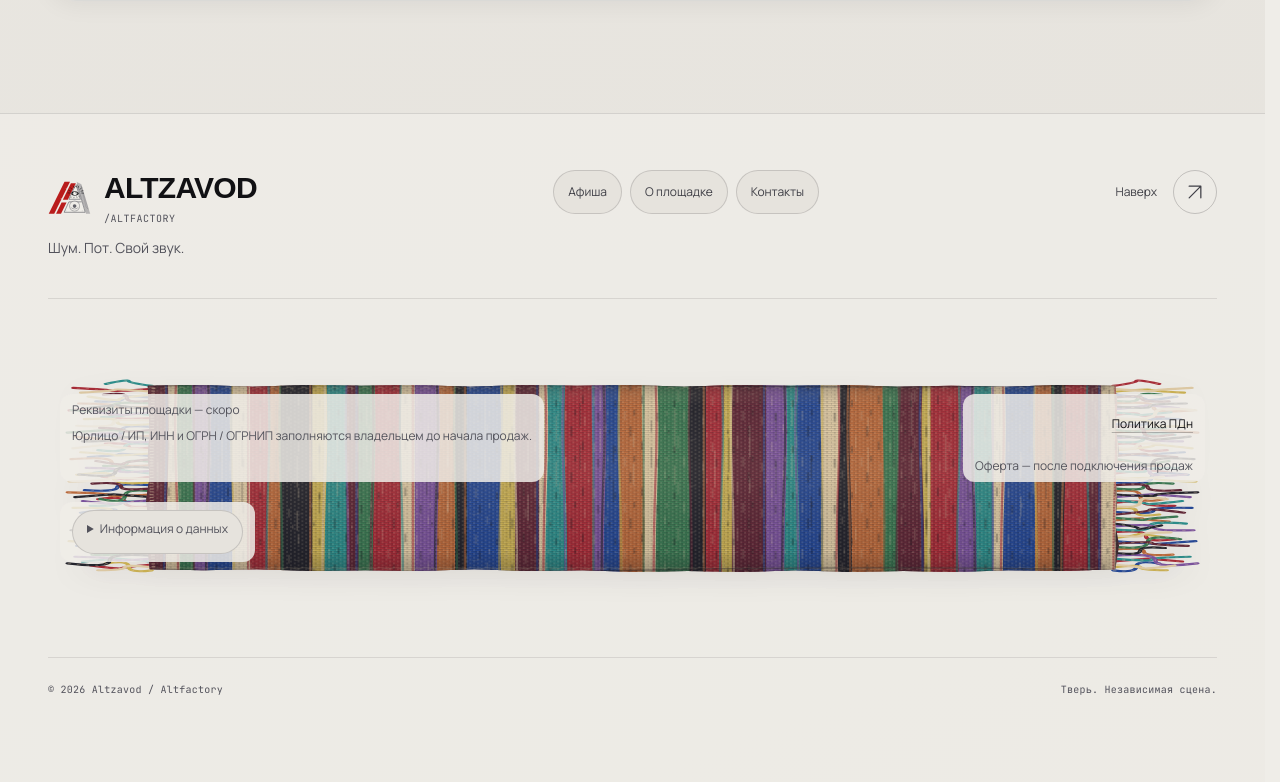
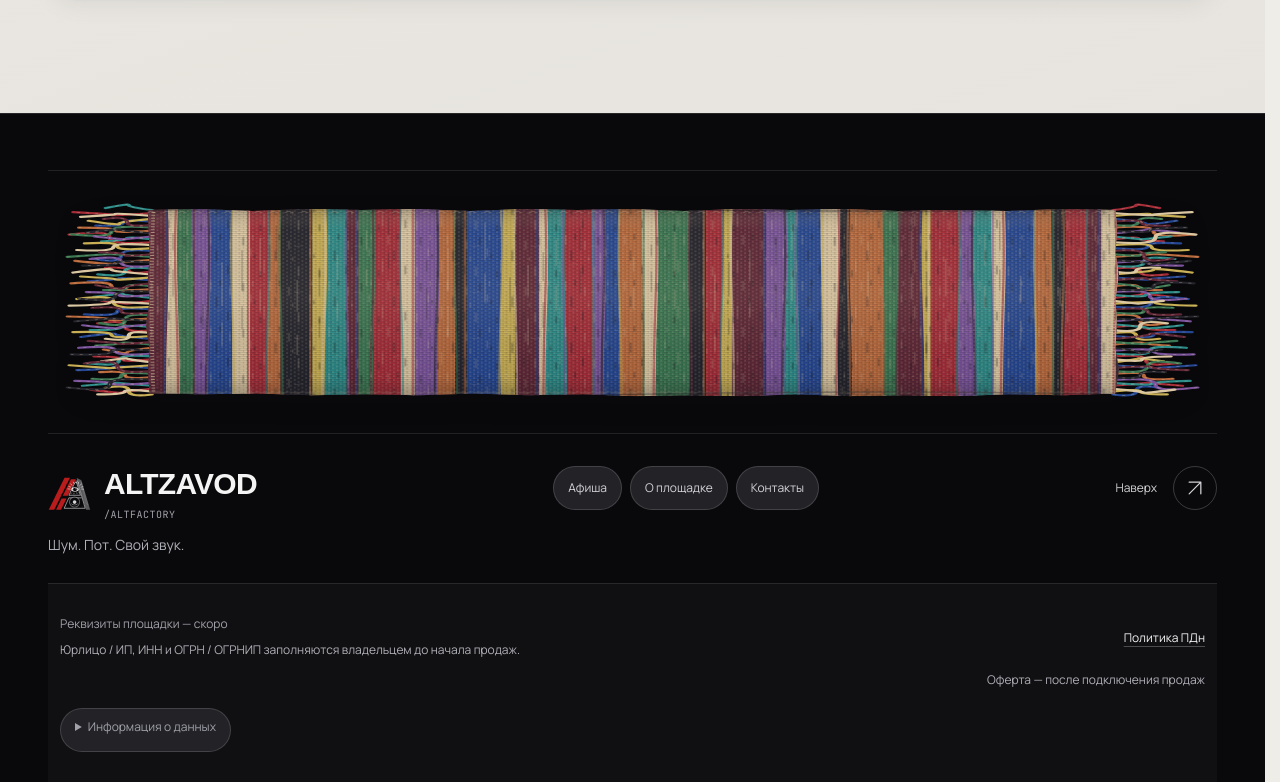
Before and after one commit to wisperff/ALTVLADOS, a Next.js app: page / in a window 1280 px wide. Shown: the part 3138-3920 px from the top of the page. Built offline with nearby package versions, Linux system fonts and the light colour scheme; a web font is replaced by a local one.

Commit message:
Separate the original colorful rug from dark footer information (#21)

```diff
--- a/src/app/punk.css
+++ b/src/app/punk.css
@@ -142,30 +142,44 @@ body::after {
   :root[data-theme='light'] .ticket-dialog { --ticket-carpet-frame: 44px; }
 }
 
-/* A woven runner belongs only to the legal area; existing app layers stay intact. */
+/* Keep footer information dark; the original rug is a separate, full-colour strip. */
+.site-footer {
+  color-scheme: dark;
+  --page-bg: #09090b;
+  --footer-bg: #09090b;
+  --text-primary: #f4f4f5;
+  --text-copy: #d4d4d8;
+  --text-detail: #b0b0b8;
+  --text-secondary: #a1a1aa;
+  --brand-ink: #f4f4f5;
+  --brand-secondary: #d4d4d8;
+  --brand-footer-detail: #a1a1aa;
+  --contrast-ink: #d4d4d8;
+  --accent: #dc2626;
+  --glass-border: rgb(255 255 255 / 12%);
+  --border-subtle: rgb(255 255 255 / 10%);
+  --border-soft: rgb(255 255 255 / 15%);
+  --border-medium: rgb(255 255 255 / 20%);
+  --border-decoration: rgb(255 255 255 / 25%);
+  --control-bg: #222227;
+  --control-hover-layer: #2c2c33;
+  --focus-ring: #d4d4d8;
+  color: var(--text-primary);
+}
 .footer-rug-zone {
-  --footer-rug-panel: color-mix(in srgb, var(--page-bg) 85%, transparent);
-  --footer-rug-highlight: var(--footer-rug-panel);
   position: relative;
   isolation: isolate;
-  display: grid;
-  grid-template-columns: minmax(0, 1fr);
-  align-content: center;
-  gap: 16px;
-  min-width: 0;
-  min-height: 280px;
-  margin-top: 40px;
-  padding: 32px 12px;
+  margin: 0 0 32px;
+  padding: 16px 12px;
   overflow: hidden;
   border-block: 1px solid var(--border-subtle);
 }
 .footer-rug-art {
-  position: absolute;
+  position: relative;
   z-index: 0;
-  inset: 50% 12px auto;
+  width: 100%;
   height: clamp(128px, 42vw, 176px);
-  opacity: .32;
-  transform: translateY(-50%);
+  opacity: 1;
   pointer-events: none;
   user-select: none;
 }
@@ -176,38 +190,32 @@ body::after {
   overflow: visible;
   filter: drop-shadow(0 8px 12px var(--elevation-shadow));
 }
-.footer-rug-panel {
+.footer-information {
   position: relative;
   z-index: 10;
-  min-width: 0;
-  padding: 8px 12px;
-  border-radius: 12px;
-  background: var(--footer-rug-panel);
-  overflow-wrap: anywhere;
+  display: grid;
+  grid-template-columns: minmax(0, 1fr);
+  gap: 20px;
+  margin-top: 28px;
+  padding: 28px 12px;
+  background: #101012;
+  border-block: 1px solid var(--border-subtle);
 }
-.footer-rug-links { display: flex; flex-direction: column; align-items: flex-start; gap: 12px; }
-.footer-rug-zone #privacy[data-privacy-highlight='true'] { background: var(--footer-rug-highlight); }
+.footer-legal, .footer-legal-links, .footer-privacy { min-width: 0; overflow-wrap: anywhere; }
+.footer-legal-links { display: flex; flex-direction: column; align-items: flex-start; gap: 12px; }
+.footer-information #privacy[data-privacy-highlight='true'] { background: #161619; }
 
 @media (min-width: 768px) {
-  .footer-rug-zone {
+  .footer-rug-art { height: clamp(180px, 18vw, 240px); }
+  .footer-information {
     grid-template-columns: repeat(2, minmax(0, 1fr));
     column-gap: 32px;
-    row-gap: 20px;
-    min-height: 320px;
     padding-block: 32px;
   }
-  .footer-rug-art {
-    height: clamp(180px, 18vw, 240px);
-    opacity: 1;
-  }
-  .footer-rug-panel { width: fit-content; max-width: 100%; }
-  .footer-rug-legal { grid-column: 1; grid-row: 1; }
-  .footer-rug-links { grid-column: 2; grid-row: 1; justify-self: end; align-items: flex-end; text-align: right; }
-  .footer-rug-privacy { grid-column: 1; grid-row: 2; }
+  .footer-legal { grid-column: 1; grid-row: 1; }
+  .footer-legal-links { grid-column: 2; grid-row: 1; align-items: flex-end; text-align: right; }
+  .footer-privacy { grid-column: 1; grid-row: 2; }
 }
 @media (min-width: 1024px) {
-  .footer-rug-zone {
-    column-gap: 40px;
-    min-height: 360px;
-  }
+  .footer-information { column-gap: 40px; }
 }
--- a/src/components/Footer.tsx
+++ b/src/components/Footer.tsx
@@ -10,6 +10,12 @@ export function Footer() {
   return (
     <footer className="site-footer" style={{ paddingBottom: 'var(--cookie-reserve, 0px)' }}>
       <div className="section-shell !py-10 sm:!py-14">
+        <div className="footer-rug-zone">
+          <div className="footer-rug-art pointer-events-none select-none" aria-hidden="true">
+            <RagRugRunner className="footer-rug-runner" orientation="horizontal" />
+          </div>
+        </div>
+
         <div className="footer-main flex flex-col justify-between gap-6 lg:flex-row lg:items-start">
           <div className="min-w-0">
             <a href="#top" className="footer-brand inline-flex max-w-full items-center gap-3" aria-label={site.ui.home}>
@@ -33,20 +39,17 @@ export function Footer() {
           <a href="#top" className="footer-back-to-top flex min-h-11 w-fit items-center gap-4 text-xs text-copy">{site.ui.backToTop}<span className="flex h-10 w-10 items-center justify-center border border-edge-medium"><Icon name="arrowUpRight" className="h-4 w-4" /></span></a>
         </div>
 
-        <div className="footer-rug-zone">
-          <div className="footer-rug-art pointer-events-none select-none" aria-hidden="true">
-            <RagRugRunner className="footer-rug-runner" orientation="horizontal" />
-          </div>
-          <div className="footer-rug-legal footer-rug-panel">
+        <div className="footer-information">
+          <div className="footer-legal">
             <p className="text-xs text-secondary">{footer.legalName}</p>
             <p className="footer-legal-details mt-2 max-w-lg text-xs leading-relaxed text-detail">{footer.legalDetails}</p>
           </div>
-          <div className="footer-legal-links footer-rug-links footer-rug-panel">
+          <div className="footer-legal-links">
             <PrivacyLink className="inline-flex min-h-11 items-center text-xs underline decoration-edge-decoration underline-offset-4">{footer.privacy.label}</PrivacyLink>
             {offerUrl ? <a href={offerUrl} target="_blank" rel="noopener noreferrer" className="inline-flex min-h-11 items-center text-xs underline decoration-edge-decoration underline-offset-4">{footer.offer.label}</a> : <p className="text-xs text-detail">{footer.offer.pendingLabel}</p>}
           </div>
           {!footer.privacy.href && (
-            <PrivacyDisclosure className="footer-rug-privacy footer-rug-panel scroll-mt-24 text-xs text-detail">
+            <PrivacyDisclosure className="footer-privacy scroll-mt-24 text-xs text-detail">
               <summary className="w-fit cursor-pointer text-secondary">{footer.privacy.title}</summary>
               <p className="footer-privacy-copy mt-3 max-w-3xl leading-relaxed">{footer.privacy.body}</p>
             </PrivacyDisclosure>
```
